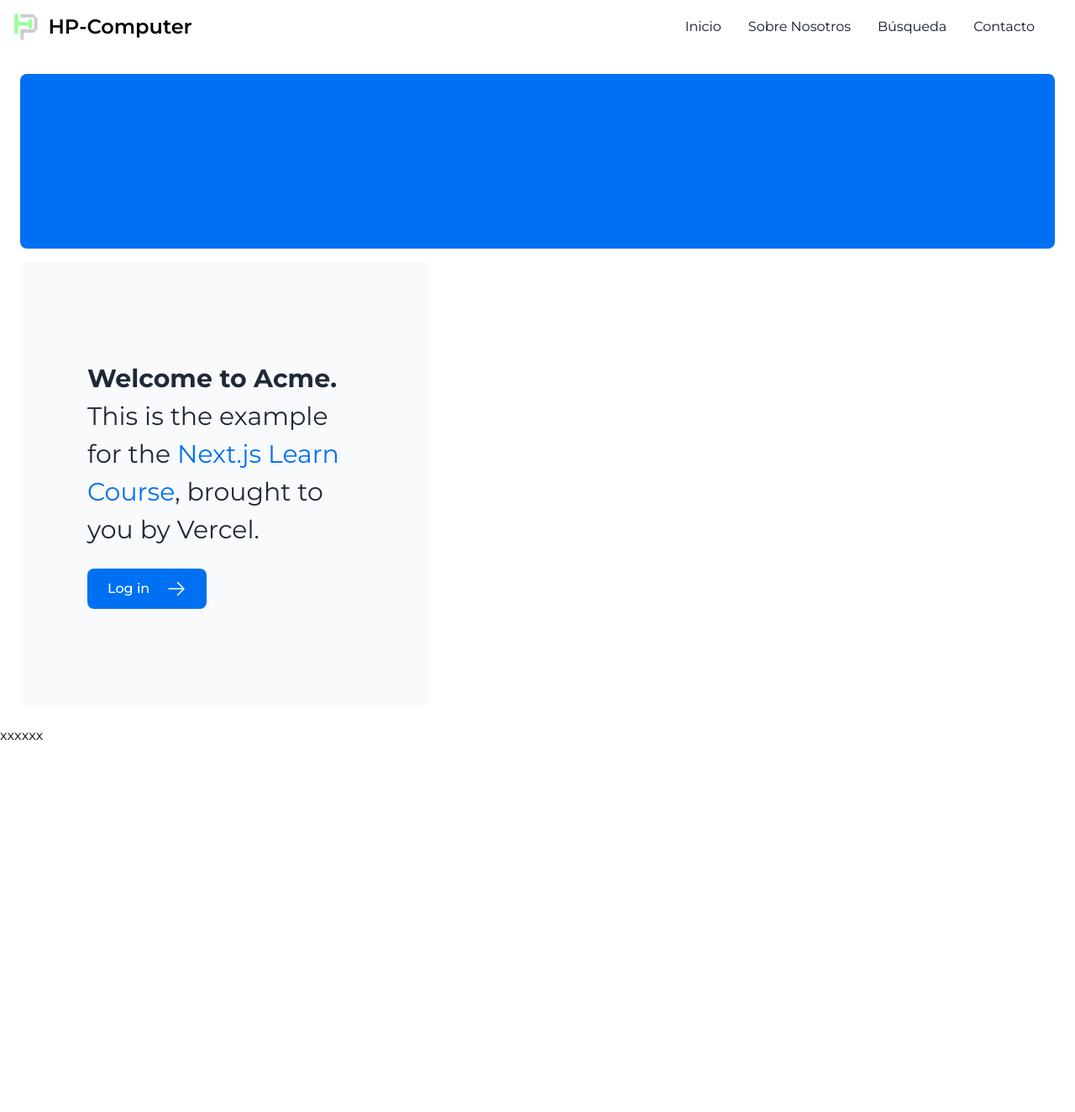
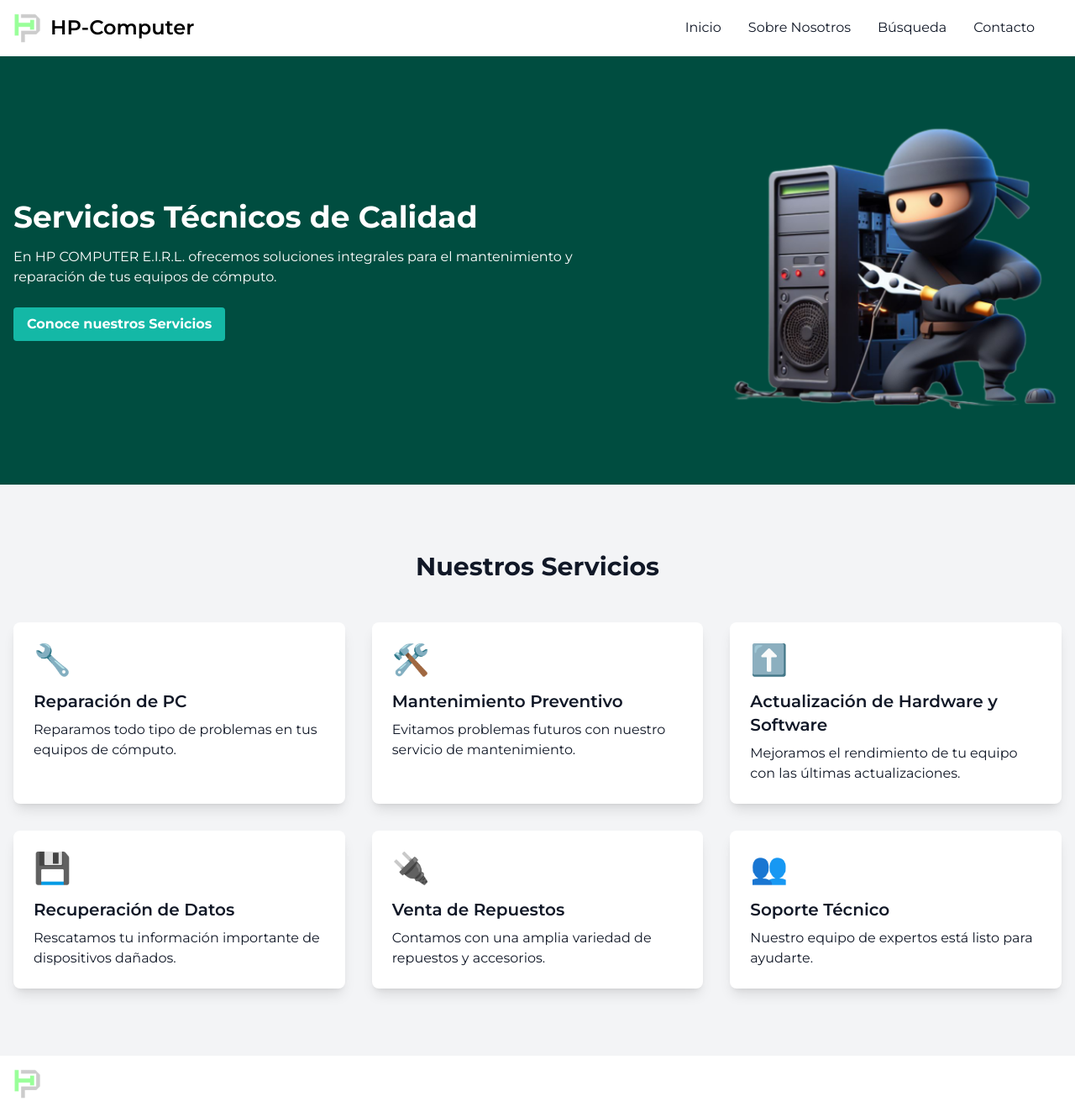
Before and after one commit to JoelChinoP/Inventario-HP, a Next.js app: page / in a window 1280 px wide. Shown: the whole page at 84% size. Before the commit the page ends 888 px from the top, so only its background shows below. Built offline with nearby package versions, Linux system fonts and the light colour scheme.

Commit message:
home terimanado

```diff
--- a/app/page.tsx
+++ b/app/page.tsx
@@ -1,33 +1,50 @@
-import AcmeLogo from '@/app/ui/acme-logo';
-import { ArrowRightIcon } from '@heroicons/react/24/outline';
-import Link from 'next/link';
+import Image from 'next/image';
 
 export default function Page() {
+  const services = [
+    { icon: '🔧', title: 'Reparación de PC', description: 'Reparamos todo tipo de problemas en tus equipos de cómputo.' },
+    { icon: '🛠️', title: 'Mantenimiento Preventivo', description: 'Evitamos problemas futuros con nuestro servicio de mantenimiento.' },
+    { icon: '⬆️', title: 'Actualización de Hardware y Software', description: 'Mejoramos el rendimiento de tu equipo con las últimas actualizaciones.' },
+    { icon: '💾', title: 'Recuperación de Datos', description: 'Rescatamos tu información importante de dispositivos dañados.' },
+    { icon: '🔌', title: 'Venta de Repuestos', description: 'Contamos con una amplia variedad de repuestos y accesorios.' },
+    { icon: '👥', title: 'Soporte Técnico', description: 'Nuestro equipo de expertos está listo para ayudarte.' },
+  ];
+
   return (
-    <main className="flex min-h-screen flex-col p-6">
-      <div className="flex h-20 shrink-0 items-end rounded-lg bg-blue-500 p-4 md:h-52">
-        {/* <AcmeLogo /> */}
-      </div>
-      <div className="mt-4 flex grow flex-col gap-4 md:flex-row">
-        <div className="flex flex-col justify-center gap-6 rounded-lg bg-gray-50 px-6 py-10 md:w-2/5 md:px-20">
-          <p className={`text-xl text-gray-800 md:text-3xl md:leading-normal`}>
-            <strong>Welcome to Acme.</strong> This is the example for the{' '}
-            <a href="https://nextjs.org/learn/" className="text-blue-500">
-              Next.js Learn Course
-            </a>
-            , brought to you by Vercel.
-          </p>
-          <Link
-            href="/login"
-            className="flex items-center gap-5 self-start rounded-lg bg-blue-500 px-6 py-3 text-sm font-medium text-white transition-colors hover:bg-blue-400 md:text-base"
-          >
-            <span>Log in</span> <ArrowRightIcon className="w-5 md:w-6" />
-          </Link>
+    <main className="bg-gray-100 dark:bg-gray-900 text-gray-900 dark:text-white">
+      {/* Hero Section */}
+      <section className="bg-[#004d40] text-white py-20">
+        <div className="container mx-auto px-4">
+          <div className="flex flex-col md:flex-row items-center">
+            <div className="md:w-2/3 mb-10 md:mb-0">
+              <h1 className="text-4xl font-bold mb-4">Servicios Técnicos de Calidad</h1>
+              <p className="mb-6 mr-20">En HP COMPUTER E.I.R.L. ofrecemos soluciones integrales para el mantenimiento y reparación de tus equipos de cómputo.</p>
+              <button className="bg-teal-500 hover:bg-teal-600 text-white font-bold py-2 px-4 rounded">
+                Conoce nuestros Servicios
+              </button>
+            </div>
+            <div className="md:w-1/3">
+            <Image src="/images/image-home.png" alt="logo" width={1000} height={1000} className='w-auto  h-100 '/>
+            </div>
+          </div>
         </div>
-        <div className="flex items-center justify-center p-6 md:w-3/5 md:px-28 md:py-12">
-          {/* Add Hero Images Here */}
+      </section>
+
+      {/* Services Section */}
+      <section className="py-20">
+        <div className="container mx-auto px-4">
+          <h2 className="text-3xl font-bold text-center mb-12">Nuestros Servicios</h2>
+          <div className="grid grid-cols-1 md:grid-cols-2 lg:grid-cols-3 gap-8">
+            {services.map((service, index) => (
+              <div key={index} className="bg-white dark:bg-gray-800 p-6 rounded-lg shadow-lg">
+                <div className="text-4xl mb-4">{service.icon}</div>
+                <h3 className="text-xl font-semibold mb-2">{service.title}</h3>
+                <p>{service.description}</p>
+              </div>
+            ))}
+          </div>
         </div>
-      </div>
+      </section>
     </main>
   );
 }
--- a/app/ui/Footer.jsx
+++ b/app/ui/Footer.jsx
@@ -1,10 +1,24 @@
-
-
+import Image from "next/image";
 
 export default function Footer() {
     return (
-        <div className="">
-            xxxxxx
-        </div>
-    )
+        <footer className="dark:bg-gray-900 text-white py-4">
+            <div className="container mx-auto px-4">
+                <div className="flex justify-between items-center">
+                    <div className="text-sm flex items-center">
+                        <Image src="/images/logo.png" alt="logo" width={32} height={32} className="mr-2" />
+                        <p className="ml-2">© 2024 HP COMPUTER. All rights reserved.</p>
+                    </div>
+                    <div className="flex space-x-8">
+                        <a href="/privacy-policy" className="hover:underline">
+                            Privacy Policy
+                        </a>
+                        <a href="/terms-of-service" className="hover:underline">
+                            Terms of Service
+                        </a>
+                    </div>
+                </div>
+            </div>
+        </footer>
+    );
 }
--- a/app/ui/Header.jsx
+++ b/app/ui/Header.jsx
@@ -1,12 +1,13 @@
 import Link from "next/link"
+import Image from "next/image"
 
 export default function Header() {
     return (
         <nav className="bg-white border-gray-200 dark:bg-gray-900">
             <div className="max-w-screen-xl flex flex-wrap items-center justify-between mx-auto p-4">
                 <Link href="/" className="flex items-center space-x-3 rtl:space-x-reverse">
-                    <img src="/images/logo .png" class="h-8" alt="logo" />
-                    <span class="self-center text-2xl font-semibold whitespace-nowrap dark:text-white">HP-Computer</span>
+                    <Image src="/images/logo.png" alt="logo" width={32} height={32}/>
+                    <span className="self-center text-2xl font-semibold whitespace-nowrap dark:text-white">HP-Computer</span>
                 </Link>
 
                 <div className="flex flex-col md:flex-row">
```
Also changed, not shown: public/images/image-home.png (added), public/images/logo.png (renamed from public/images/logo .png).
